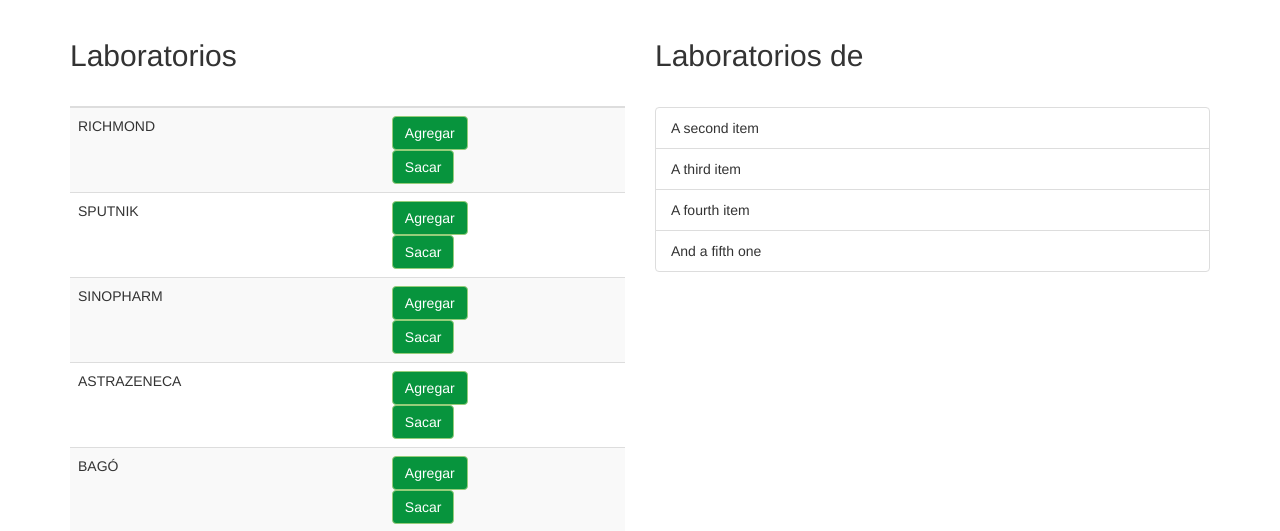
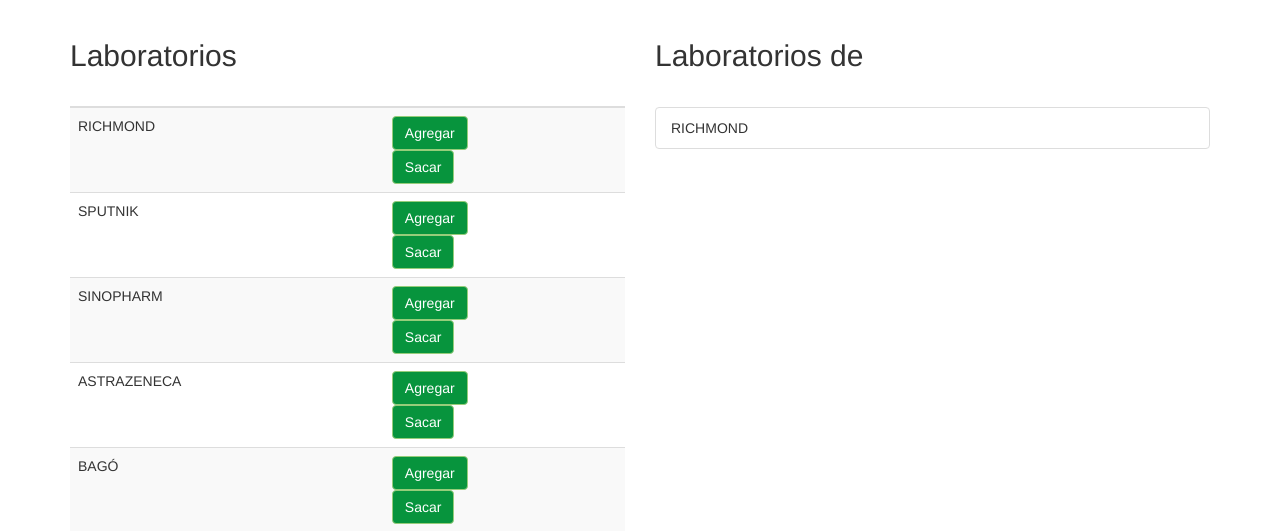
Before and after one commit to serdel1979/vacunatorio, a Flask app: page /edit_vacuna/1 in a window 1280 px wide. Shown: the part 51-582 px from the top of the page. Run offline with Flask 2, Linux system fonts and the light colour scheme; the visitor is signed in with stand-in values (Sample User, id 1); data comes from the database, SQL or seed files in the repository; tables that the repository leaves empty hold one stand-in row (values such as "Sample post"); some libraries are stand-ins or nearby versions.

Commit message:
agrega laboratorio a las vacunas

```diff
--- a/app/model/laboratorio_vacuna.py
+++ b/app/model/laboratorio_vacuna.py
@@ -31,9 +31,16 @@
    #     return db.session.query(Vacuna,
    #     Laboratorio_Vacuna).filter(Laboratorio_Vacuna.id_vacuna == id_v).filter(Vacuna.id == Laboratorio_Vacuna.id_vacuna).all()
 
+   # @classmethod
+   # def get_laboratorios_de_vacuna(cls, id_v):
+   #     return cls.query.filter_by(id_vacuna=id_v).all()
+
     @classmethod
     def get_laboratorios_de_vacuna(cls, id_v):
-        return cls.query.filter_by(id_vacuna=id_v).all()
+        ret = db.session.query(
+        Laboratorio, Laboratorio_Vacuna).filter(
+        id_v == Laboratorio_Vacuna.id_vacuna).filter(Laboratorio_Vacuna.id_laboratorio==Laboratorio.id).all()
+        return ret
 
     def save(self):
         db.session.add(self)
--- a/app/templates/edit_vacuna.html
+++ b/app/templates/edit_vacuna.html
@@ -74,10 +74,9 @@
 
 
             <ul class="list-group" style="margin-top: 35px;">
-                <li class="list-group-item">A second item</li>
-                <li class="list-group-item">A third item</li>
-                <li class="list-group-item">A fourth item</li>
-                <li class="list-group-item">And a fifth one</li>
+               {% for lab in labs_vac %}
+                <li class="list-group-item">{{ lab[0].nombre }}</li>
+               {% endfor %}
             </ul>
 
         </div>
--- a/run.py
+++ b/run.py
@@ -475,14 +475,15 @@
     vacuna= Vacuna.get_by_id(id)
     labs = Laboratorio.get_all()
     laboratorios_de_vacuna = Laboratorio_Vacuna.get_laboratorios_de_vacuna(id)
-    print(laboratorios_de_vacuna)
-    if vacuna != None:
-        if request.method=='POST':
+
+
+    if request.method=='POST':
            print(request.form)
            if 'id_lab' in request.form:
-                print('Agregar ',request.form['id_lab']," a ",id)
                 lab = Laboratorio_Vacuna(request.form['id_lab'],id)
                 lab.save()
+                return redirect(url_for('edit_vacuna',id=id))
+
            if 'id_lab_sacar' in request.form:
                 print('Sacar ',request.form['id_lab_sacar']," a ",id)
 
```
